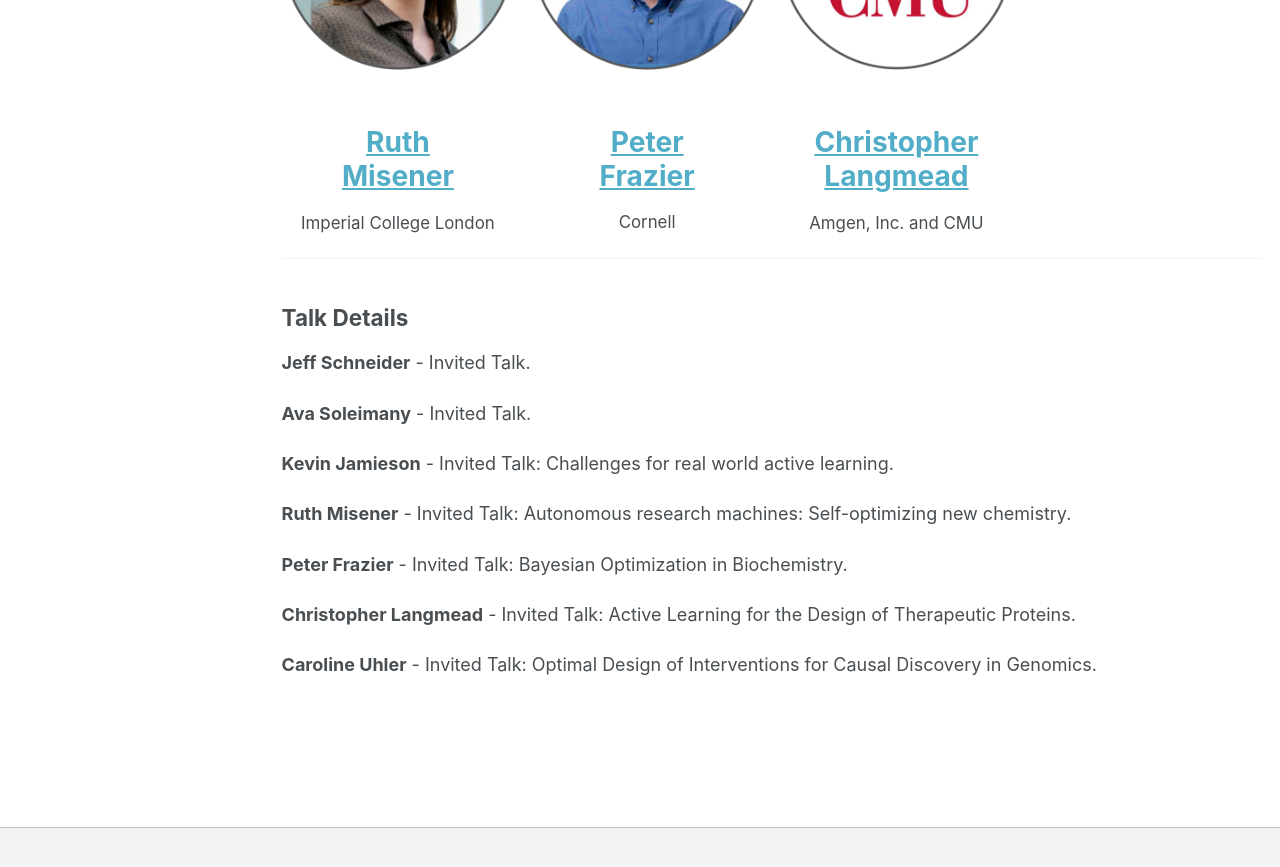
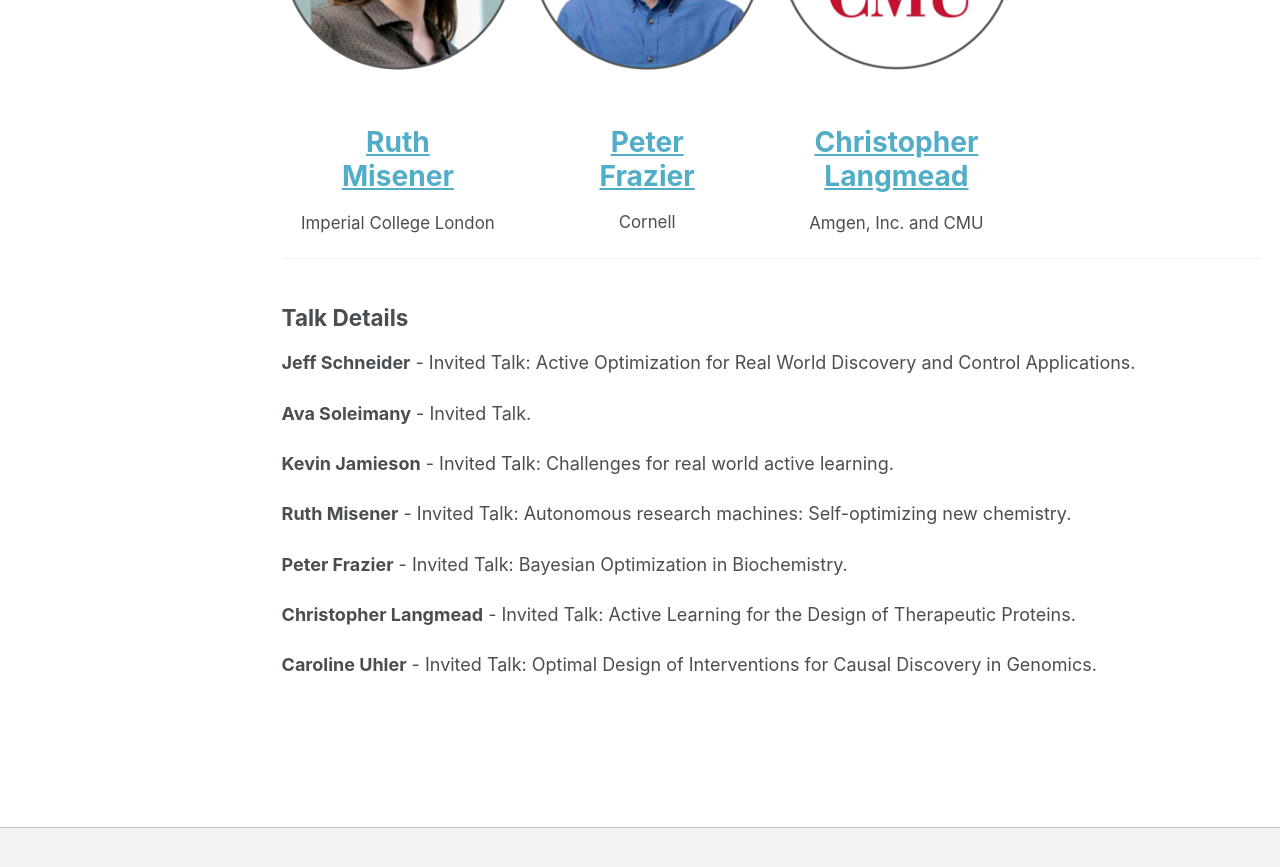
Before and after one commit to realworldml/icml2022, a Jekyll site: the page built from _pages/speakers.md, in a window 1280 px wide and 900 px high, scrolled down 744 px. Shown: the top 867 px of the window. Built offline with Jekyll 4.4.1, drawn with Linux system fonts in a browser that asks for light colours.

Commit message:
update speakers talk titles

```diff
--- a/_pages/speakers.md
+++ b/_pages/speakers.md
@@ -38,7 +38,7 @@ feature_row_custom:
 Talk Details
 ------------
 
-**Jeff Schneider** - Invited Talk.
+**Jeff Schneider** - Invited Talk: Active Optimization for Real World Discovery and Control Applications.
 
 **Ava Soleimany** - Invited Talk.
 
```
